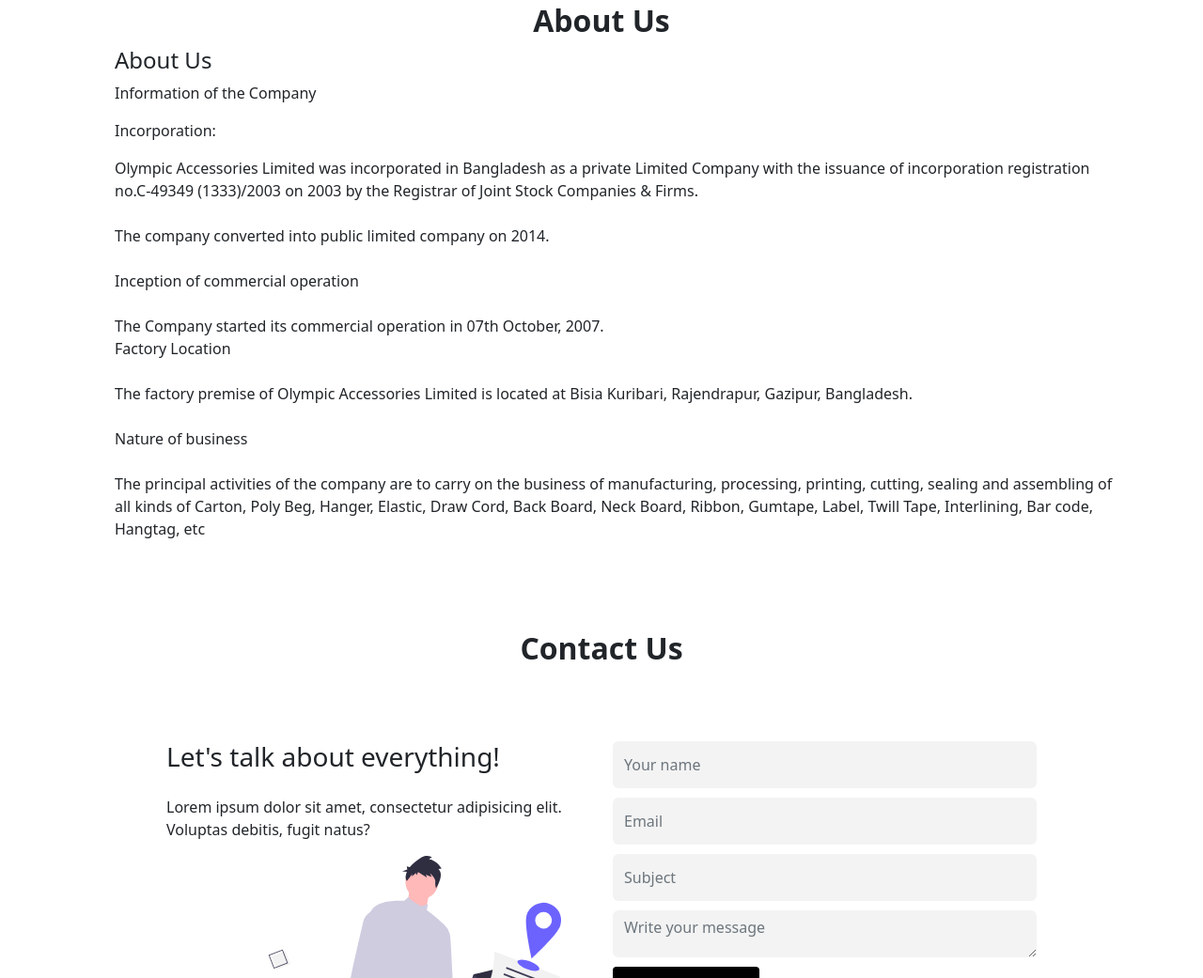
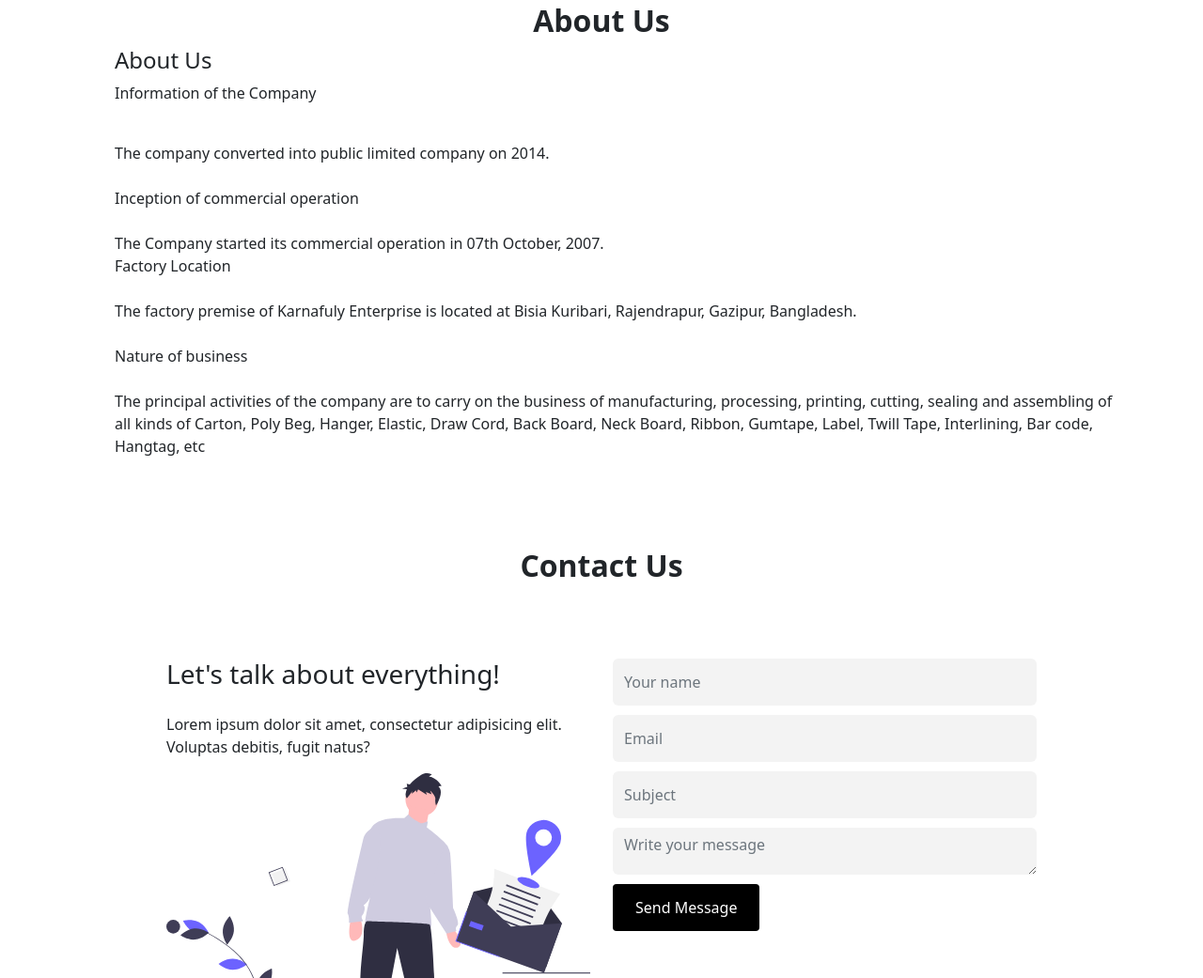
Before and after one commit to imteajsajid12/ruble, a plain HTML site: page index.html in a window 1280 px wide. Shown: the part 1759-2800 px from the top of the page at 94% size. Drawn offline with nearby package versions, Linux system fonts and the light colour scheme.

Commit message:
add new item

```diff
--- a/index.html
+++ b/index.html
@@ -36,11 +36,11 @@
                   class="visually-hidden">(current)</span></a>
             </li>
             <li class="nav-item">
-              <a class="nav-link active" href="#" aria-current="page">Contact Us<span
+              <a class="nav-link active" href="#contact_us" id="#contact_us" aria-current="page">Contact Us<span
                   class="visually-hidden">(current)</span></a>
             </li>
             <li class="nav-item">
-              <a class="nav-link active" href="#" aria-current="page">Our Company <span
+              <a class="nav-link active" href="#about_us" aria-current="page">About <span
                   class="visually-hidden">(current)</span></a>
             </li>
             <li class="nav-item">
@@ -226,17 +226,13 @@
     </section>
 <!--card-->
     <!--about us-->
-    <div class="about_us">
+    <div class="about_us" id="about_us" >
       <div class="container">
         <h2 class="text-center fw-bold">About Us</h2>
         <div class="about_us_text">
           <h4> About Us</h4>
           <p> Information of the Company</p>
-          <p>Incorporation:</p>
-          <p>
-            Olympic Accessories Limited was incorporated in Bangladesh as a private Limited Company with the issuance of
-            incorporation registration no.C‐49349 (1333)/2003 on 2003 by the Registrar of Joint Stock Companies & Firms.
-            <br>
+
             <br>
             The company converted into public limited company on 2014.
             <br>
@@ -250,7 +246,7 @@
             Factory Location
             <br>
             <br>
-            The factory premise of Olympic Accessories Limited is located at Bisia Kuribari, Rajendrapur, Gazipur,
+            The factory premise of Karnafuly Enterprise is located at Bisia Kuribari, Rajendrapur, Gazipur,
             Bangladesh.
             <br>
             <br>
@@ -268,7 +264,7 @@
 
 
     <!--Contact us-->
-    <div class="content">
+    <div class="content contact_us" id="contact_us">
       <div class="container">
         <div class="contact-title">
           <h2 class=" fw-bold  text-center"> Contact Us</h2>
```
